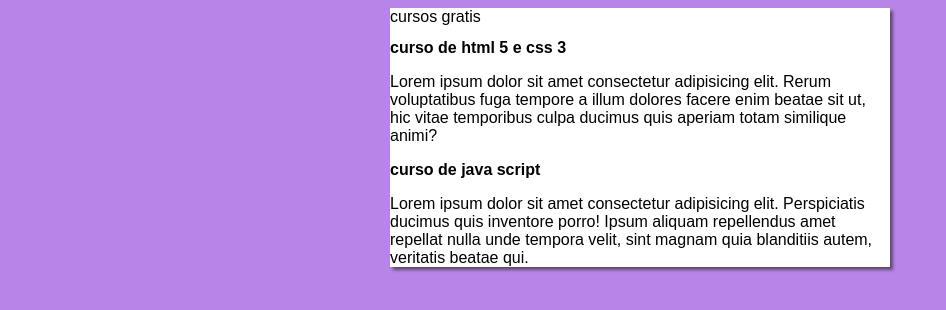
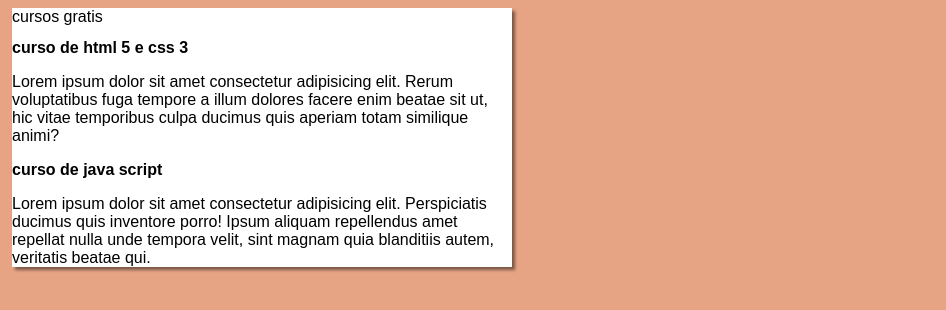
Before and after one commit to paulohscoelho/projeto-site, a plain HTML site: page index.html in a window 1280 px wide. Shown: the whole page, without its empty margins (0-946 px from the left). Drawn offline with Linux system fonts and the light colour scheme.

Commit message:
alterando designer pela ultima vez

```diff
--- a/style.css
+++ b/style.css
@@ -7,13 +7,13 @@
 
 
 body{
-background-color: rgb(184, 133, 231);
+background-color: rgb(231, 164, 133);
 
 }
 
 main{
     background-color: white;
     width: 500px;
-    margin: auto;
+    margin: 4px;
     box-shadow: 3px 3px 3px rgba(0, 0,0,0.473);
 }
```
